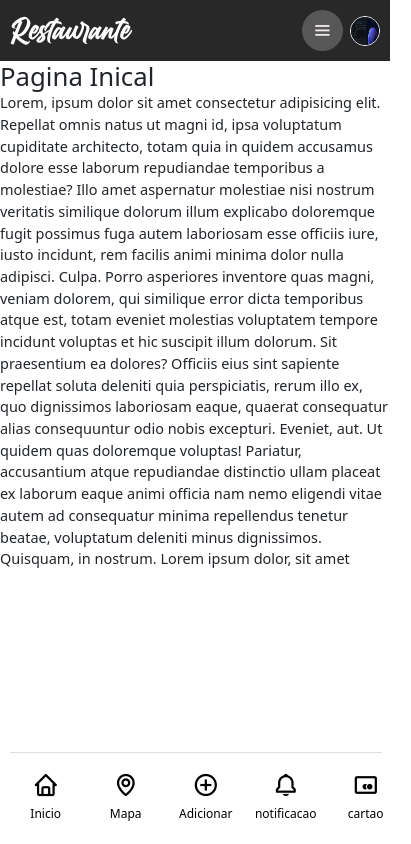
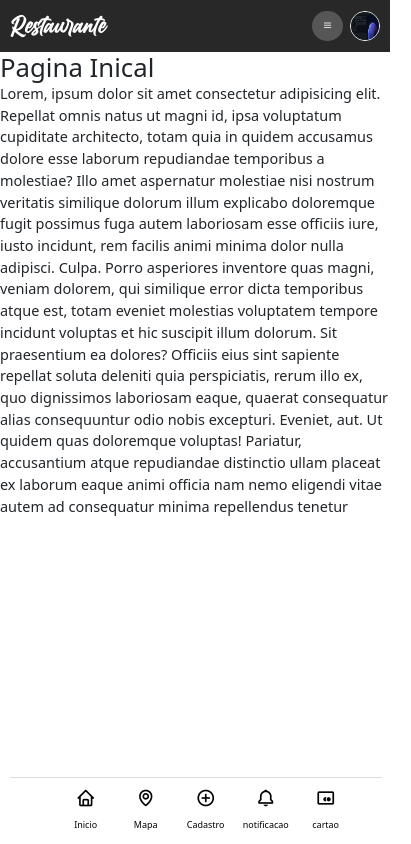
Before and after one commit to syshard/restaurante, a plain HTML site: page index.html in a window 390 px wide. Shown: the whole page, 411 px wide, since content can reach past the window. Drawn offline with Linux system fonts and the light colour scheme.

Commit message:
responsibilidade

```diff
--- a/assets/css/mobile.css
+++ b/assets/css/mobile.css
@@ -14,7 +14,7 @@
 
     #items {
         width: 100vw;
-        height: 130.5vw;
+        height: 100%;
         background-color: rgba(255, 255, 255, 0);
     }
 
@@ -35,7 +35,8 @@
         flex: none;
 
         width: 100%;
-        height: 400px;
+        max-height: 465px;
+        height: 100%;
 
         scroll-snap-align: start;
         pointer-events: none;
@@ -47,19 +48,19 @@
         justify-content: center;
         bottom: 0;
         width: 95.5%;
-        padding: 20px;
+        padding: 10px;
         border-top: 1px solid #ddd;
     }
 
     nav .menu ul li{
        text-align: center;
-       width: 70px;
+       width: 50px;
     }
     nav .menu ul li span{
-        font-size: 9pt;
+        font-size: 62%;
     }
     nav .menu ul li i{
-        font-size: 20pt;
+        font-size: 15pt;
     }
     nav .menu ul li a {
         color: rgb(0, 0, 0);
@@ -67,7 +68,7 @@
 
     .bx-menu{
         background: rgba(221, 221, 221, 0.26);
-        font-size: 16pt;
+        font-size: 8pt;
         cursor: pointer;
         border-radius: 50%;
         padding: 10px;
--- a/assets/css/style.css
+++ b/assets/css/style.css
@@ -19,7 +19,7 @@ html {
 }
 
 h2{
-    font-size: 25pt;
+    font-size: 20pt;
     font-family: 'titulo';
     color: #fff;
 }
@@ -77,7 +77,6 @@ a {
     text-align: center;
     max-width: 325px;
     width: 70%;
-    height: 400px;
     border-radius: 10px;
     border: 2px solid transparent;
     box-shadow: 0px 3px 10px #464646;
--- a/index.html
+++ b/index.html
@@ -54,7 +54,7 @@
                     <li>
                         <a href="#body-items" class="nav__link active">
                             <i class='bx bx-plus-circle'></i><br>
-                            <span class="nav__name">Adicionar</span>
+                            <span class="nav__name">Cadastro</span>
                         </a>
                     </li>
                     <li>
```
